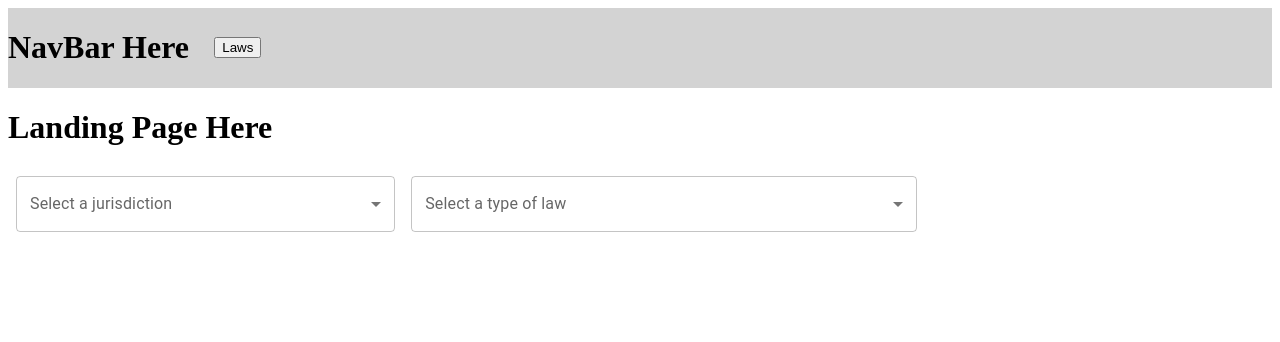
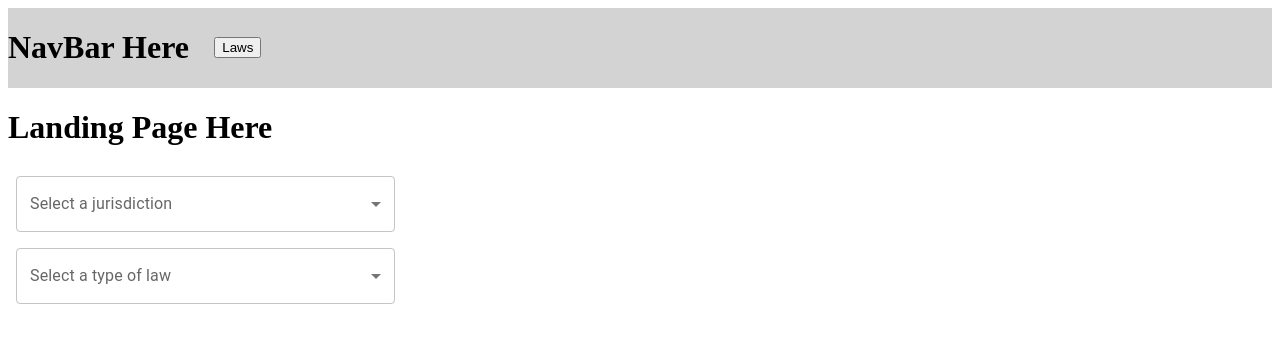
Before and after one commit to cornellh4i/earth-law-center, a React (Create React App) app in the folder client/: page /landing in a window 1280 px wide. Shown: the top 342 px of the page. Built offline with nearby package versions, Linux system fonts and the light colour scheme.

Commit message:
modified

```diff
--- a/client/src/components/DropDown/DropDown.jsx
+++ b/client/src/components/DropDown/DropDown.jsx
@@ -1,6 +1,4 @@
-// import React, { useState } from 'react';
-// import styles from './DropDown.css';
-// import { Box, Select, Checkbox, InputLabel, MenuItem, FormControl, ListItemText, OutlinedInput } from '@material-ui/core';
+
 import * as React from 'react';
 import OutlinedInput from "@mui/material/OutlinedInput";
 import InputLabel from "@mui/material/InputLabel";
@@ -10,82 +8,36 @@ import ListItemText from "@mui/material/ListItemText";
 import Select from "@mui/material/Select";
 import Checkbox from "@mui/material/Checkbox";
 
-// import { Box, Checkbox, FormControl } from '@material-ui/core';
 
-const ITEM_HEIGHT = 48;
-const ITEM_PADDING_TOP = 8;
-const MenuProps = {
-  PaperProps: {
-    style: {
-      maxHeight: ITEM_HEIGHT * 4.5 + ITEM_PADDING_TOP,
-      width: 500,
-    },
-  },
-};
 /** Component for Drop Down */
-const jurisdictions = [
-  'National',
-  'Regional/State',
-  'Local',
-  'International'
-];
-const lawTypes = [
-  "Ordinance (binding)",
-  "Resolution (non-binding)"
-];
-const DropDown = () => {
-  const [jurisdiction, setJurisdiction] = React.useState([]);
-  const [law, setLaw] = React.useState([]);
 
-  const handleChangeJuris = (event) => {
+const DropDown = ({ placeholder, options }) => {
+
+  const [ops, setOps] = React.useState([]);
+
+  const handleChangeOptions = (event) => {
     const { target: { value }, } = event;
-    setJurisdiction(
+    setOps(
       // On autofill we get a stringified value.
       typeof value === 'string' ? value.split(',') : value,
-    );
-  };
-
-  const handleChangeLaw = (event) => {
-    // const { target: { value }, } = event;
-    setLaw(
-      // On autofill we get a stringified value.
-      typeof event.target.value === 'string' ? event.target.value.split(',') : event.target.value,
     );
   };
 
   return (
     <div>
       <FormControl sx={{ m: 1, width: "30%" }}>
-        <InputLabel >Select a jurisdiction</InputLabel>
+        <InputLabel >{placeholder}</InputLabel>
         <Select
           multiple
-          value={jurisdiction}
-          onChange={handleChangeJuris}
-          input={<OutlinedInput label="Jurisdiction" />}
-          renderValue={(selected) => selected.join(', ')}
-        // MenuProps={MenuProps}
-        >
-          {jurisdictions.map((juri) => (
-            <MenuItem key={juri} value={juri}>
-              <Checkbox checked={jurisdiction.indexOf(juri) > -1} />
-              <ListItemText primary={juri} />
-            </MenuItem>
-          ))}
-        </Select>
-      </FormControl>
-
-      <FormControl sx={{ m: 1, width: "40%" }}>
-        <InputLabel >Select a type of law</InputLabel>
-        <Select
-          multiple
-          value={law}
-          onChange={handleChangeLaw}
+          value={ops}
+          onChange={handleChangeOptions}
+          input={<OutlinedInput />}
           renderValue={(selected) => selected.join(', ')}
         >
-          {lawTypes.map((name) => (
-            <MenuItem key={name} value={name}>
-              <Checkbox checked={law.indexOf(name) > -1} />
-              <ListItemText primary={name} />
+          {options.map((op) => (
+            <MenuItem key={op} value={op}>
+              <Checkbox checked={ops.indexOf(op) > -1} />
+              <ListItemText primary={op} />
             </MenuItem>
           ))}
         </Select>
--- a/client/src/pages/Landing/Landing.jsx
+++ b/client/src/pages/Landing/Landing.jsx
@@ -6,11 +6,23 @@ import DropDown from '../../components/DropDown/DropDown';
 /** Component for Landing Page */
 
 const Landing = () => {
+  const jurisdictions = [
+    'National',
+    'Regional/State',
+    'Local',
+    'International'
+  ];
+  const lawTypes = [
+    "Ordinance (binding)",
+    "Resolution (non-binding)"
+  ];
+  const lawPlaceHolder = "Select a type of law";
+  const jurisPlaceHolder = "Select a jurisdiction";
   return (
     <div>
       <h1>Landing Page Here</h1>
-      <DropDown></DropDown>
-
+      <DropDown options={jurisdictions} placeholder={jurisPlaceHolder}></DropDown>
+      <DropDown options={lawTypes} placeholder={lawPlaceHolder}></DropDown>
     </div>
   );
 };
```
